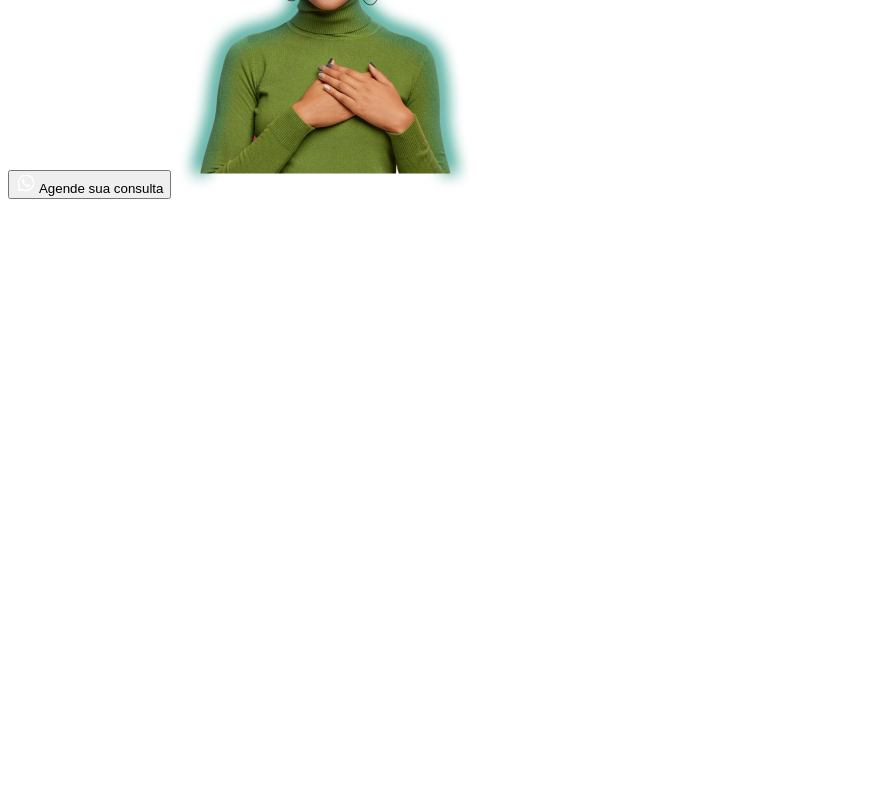
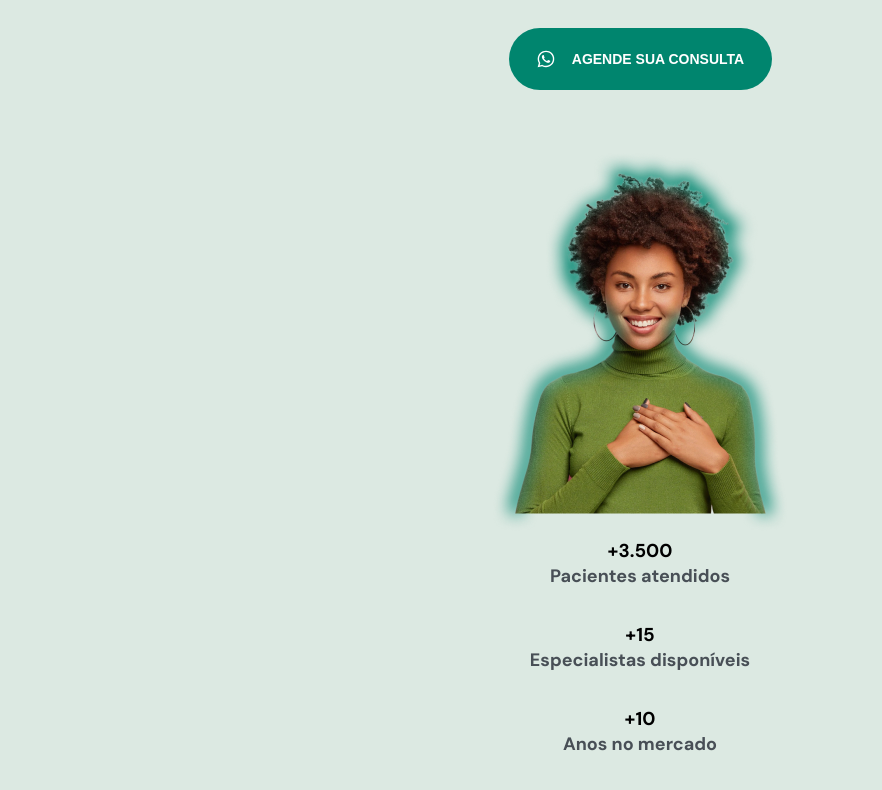
Before and after one commit to franciscobrenner/NLW-Return-Origin, a plain HTML site: page Index.html in a window 1280 px wide. Shown: the part 344-1134 px from the top of the page, without its empty margins (0-882 px from the left). Before the commit the page ends 800 px from the top, so only its background shows below. Drawn offline with Linux system fonts and the light colour scheme.

Commit message:
added the initial CSS style

```diff
--- a/Index.html
+++ b/Index.html
@@ -4,7 +4,16 @@
     <meta charset="UTF-8" />
     <meta http-equiv="X-UA-Compatible" content="IE=edge" />
     <meta name="viewport" content="width=device-width, initial-scale=1.0" />
-    <title>Document</title>
+    <title>Doctorcare</title>
+
+    <link rel="stylesheet" href="style.css" />
+
+    <link rel="preconnect" href="https://fonts.googleapis.com" />
+    <link rel="preconnect" href="https://fonts.gstatic.com" crossorigin />
+    <link
+      href="https://fonts.googleapis.com/css2?family=DM+Sans:ital,wght@0,700;1,400&display=swap"
+      rel="stylesheet"
+    />
   </head>
   <header>
     <h4>BOAS-VINDAS A DOCTORCARE 👋</h4>
@@ -29,7 +38,19 @@
 
       Agende sua consulta
     </button>
-    <img src="./assets/Foto.png" alt="" />
+    <img
+      src="./assets/Foto.png"
+      alt="Mulher negra vestindo moletom verde e sorrindo com as mãos no coração"
+    />
+
+    <h3>+3.500</h3>
+    <p>Pacientes atendidos</p>
+
+    <h3>+15</h3>
+    <p>Especialistas disponíveis</p>
+
+    <h3>+10</h3>
+    <p>Anos no mercado</p>
   </header>
   <body></body>
 </html>
--- a/style.css
+++ b/style.css
@@ -0,0 +1,75 @@
+* {
+  margin: 0;
+  box-sizing: border-box;
+}
+
+:root {
+  --primary-color: hsl(170, 100%, 26%);
+  --headline: hsl(210, 11%, 15%);
+  --paragraph: hsl(210, 9%, 31%);
+
+  font-size: 62.5%; /* 1rem = 10px */
+}
+
+body {
+  font-family: 'DM Sans';
+  font-size: 1.6rem;
+
+  text-align: center;
+  background-color: #DCE9E2;
+}
+
+header {
+  width: 37.5rem;
+  margin-right: auto;
+  margin-left: auto;
+  margin-top: 4.1rem;
+}
+
+h4 {
+  font-size: 1.4rem;
+  color: var(--primary-color);
+  margin-bottom: 1.6rem;
+}
+
+h1 {
+  font-size: 3.4rem;
+  color: var(--headline);
+  line-height: 130%;
+
+  margin-bottom: 2.4rem;
+}
+
+p {
+  font-size: 1.8rem;
+  line-height: 150%;
+  font-weight: 400;
+  color: var(--paragraph);
+
+  margin-bottom: 3.2rem;
+}
+
+button {
+  background: var(--primary-color);
+
+  border: none;
+  border-radius: 4rem;
+
+  margin-bottom: 6rem;
+
+  height: 6.2rem;
+  width: 26.3rem;
+
+  color: white;
+  font-size: 1.4rem;
+  font-weight: 700;
+  text-transform: uppercase;
+
+  display: flex;
+  align-items: center;
+  justify-content: center;
+  gap: 1.6rem;
+
+  margin-right: auto;
+  margin-left: auto;
+}
```
